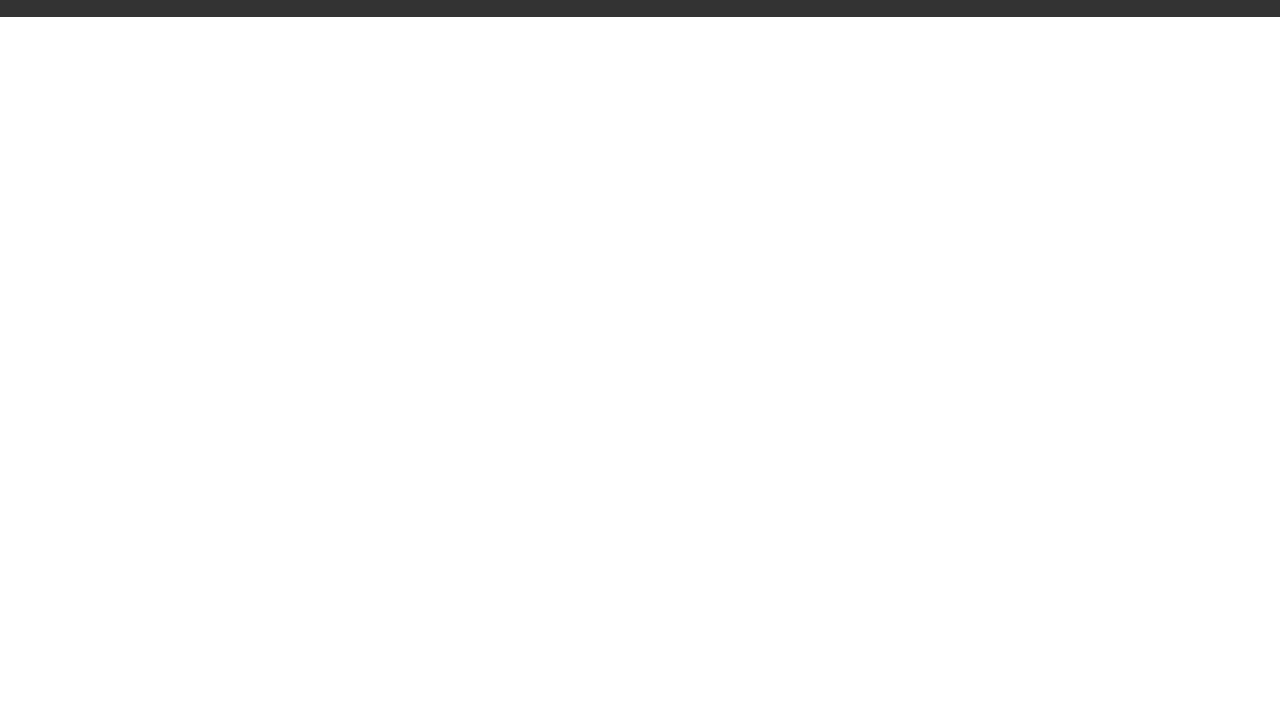
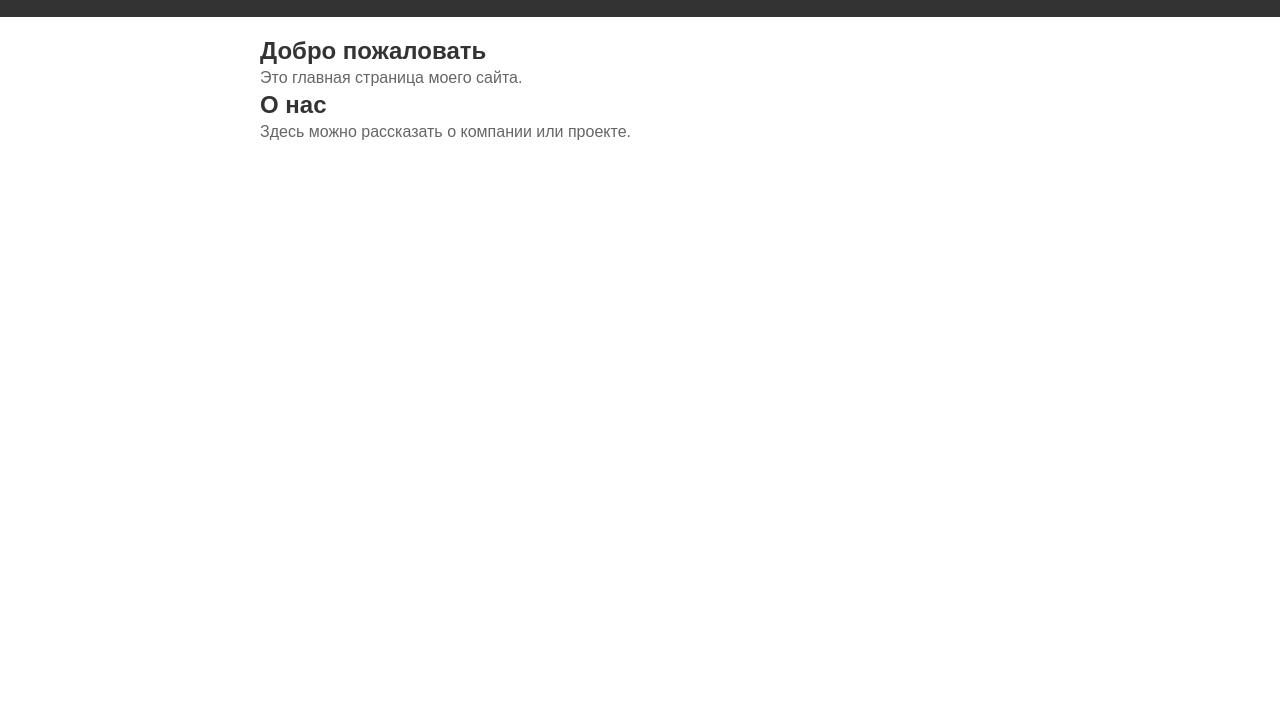
Before and after one commit to TamerlanWebd/project, a plain HTML site: page index.html in a window 1280 px wide. Shown: the part 78-800 px from the top of the page. Drawn offline with Linux system fonts and the light colour scheme; files that its build step writes are made by us from their sources; files whose address does not match are found by name; a web font is replaced by a local one.

Commit message:
feat: создать основную часть сайта

```diff
--- a/assets/css/style.css
+++ b/assets/css/style.css
@@ -39,3 +39,17 @@ body {
 .nav-list a:hover {
     text-decoration: underline;
 }
+.site-main {
+    padding: 20px;
+    max-width: 800px;
+    margin: auto;
+}
+
+.site-main h2 {
+    color: #333;
+}
+
+.site-main p {
+    line-height: 1.6;
+    color: #666;
+}
--- a/index.html
+++ b/index.html
@@ -18,6 +18,16 @@
             </ul>
         </nav>
     </header>
+    <main class="site-main">
+        <section id="home">
+            <h2>Добро пожаловать</h2>
+            <p>Это главная страница моего сайта.</p>
+        </section>
+        <section id="about">
+            <h2>О нас</h2>
+            <p>Здесь можно рассказать о компании или проекте.</p>
+        </section>
+    </main>
     <script src="main.js"></script>
 </body>
 </html>
```
